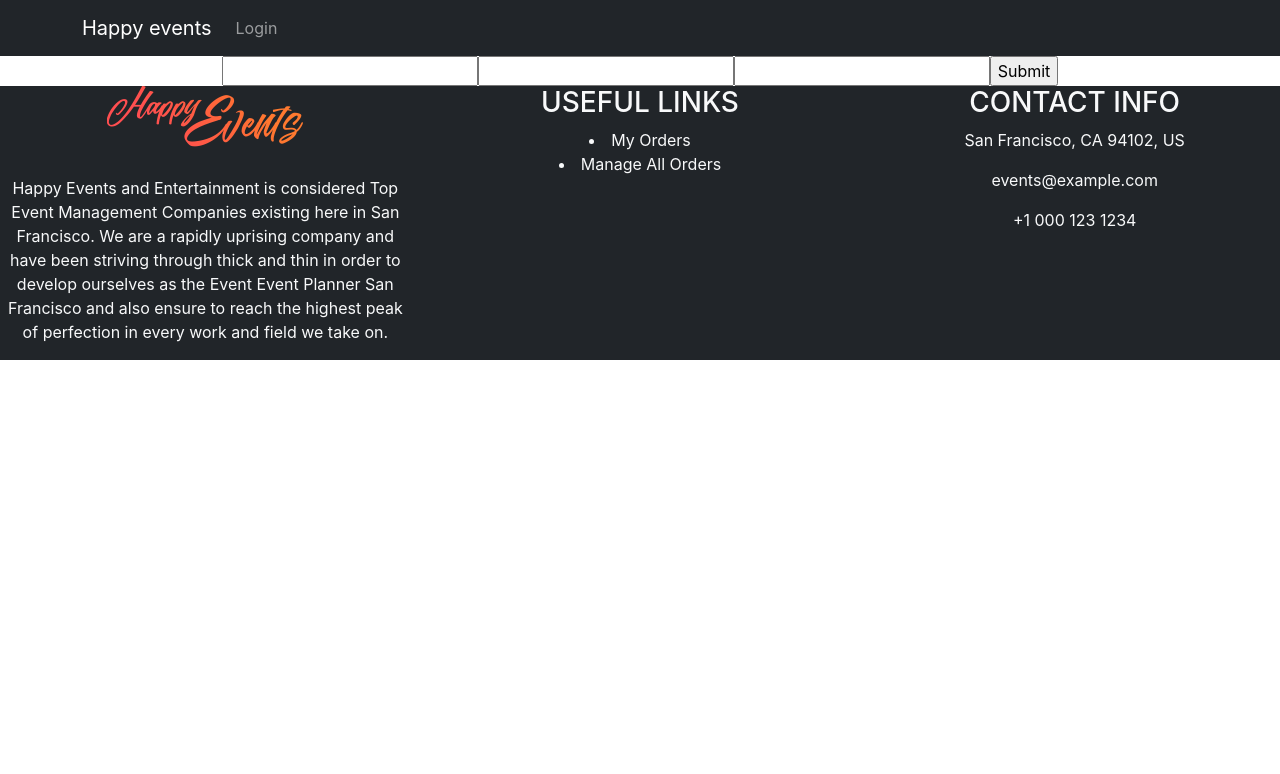
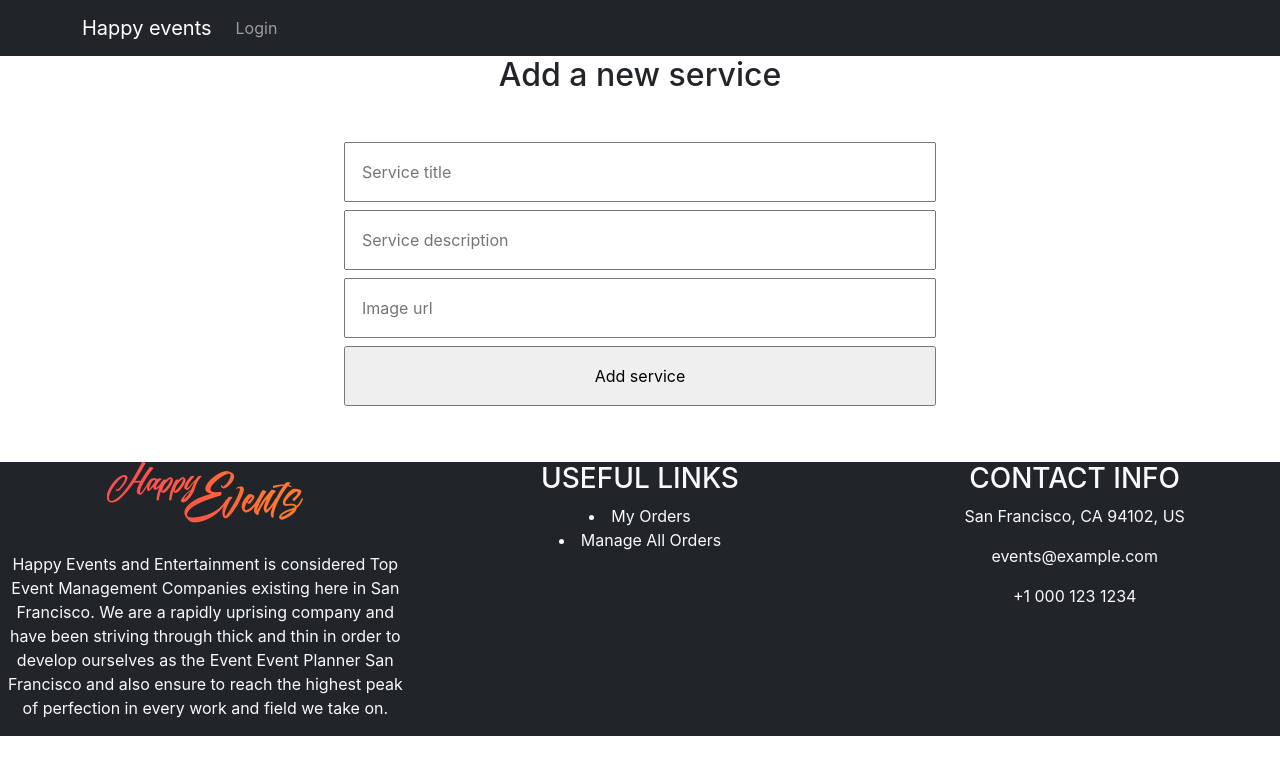
Before and after one commit to i-m-hossain/tourism--website-client-side, a React (Create React App) app: page /services/add in a window 1280 px wide. Shown: the top 774 px of the page. Built offline with nearby package versions, Linux system fonts and the light colour scheme; no server answers.

Commit message:
my orders page added and filterd my orders from orders

```diff
--- a/src/Pages/AddService/AddService.js
+++ b/src/Pages/AddService/AddService.js
@@ -1,17 +1,33 @@
+import axios from 'axios';
 import React from 'react';
 import { useForm } from "react-hook-form";
 
 const AddService = () => {
-    const { register, handleSubmit } = useForm();
-    const onSubmit = data => console.log(data);
+    const { register, handleSubmit,reset } = useForm();
+    const onSubmit = data => {
+        axios.post("https://cryptic-beach-46798.herokuapp.com/services/add", data)
+        .then(res=> {
+            if (res.data.insertedId){
+                alert("A new service is added");
+                reset()
+            }
+
+        })
+    };
+
 
     return (
-        <form onSubmit={handleSubmit(onSubmit)}>
-            <input {...register("firstName", { required: true, maxLength: 20 })} />
-            <input {...register("lastName", { pattern: /^[A-Za-z]+$/i })} />
-            <input type="number" {...register("age", { min: 18, max: 99 })} />
-            <input type="submit" />
-        </form>
+        <div>
+            <h2>Add a new service</h2>
+            <div className="d-flex justify-content-center m-5">
+                <form onSubmit={handleSubmit(onSubmit)} className="d-flex flex-column w-50">
+                    <input {...register("title", { required: true })} className="p-3 mb-2" placeholder="Service title" />
+                    <input {...register("description", { required: true })} className="p-3 mb-2" placeholder="Service description" />
+                    <input {...register("image_url", { required: true })} className="p-3 mb-2" placeholder="Image url" />
+                    <input type="submit" value="Add service" className="p-3 mb-2" />
+                </form>
+            </div>
+        </div>
     );
 };
 
--- a/src/Pages/MyOrders/MyOrders.js
+++ b/src/Pages/MyOrders/MyOrders.js
@@ -1,9 +1,32 @@
-import React from 'react';
+import axios from 'axios';
+import React, { useEffect, useState } from 'react';
+import { Row } from 'react-bootstrap';
+import useAuth from '../../hooks/useAuth';
+import Order from './Order';
 
 const MyOrders = () => {
+    const { user } = useAuth()
+    const [orders, setOrders] = useState([])
+    const [myOrders, setMyOrders] = useState([])
+    useEffect(() => {
+        axios.get('http://localhost:5000/orders')
+            .then(res => {
+                setOrders(res.data)
+            })
+    }, [])
+    useEffect(() => {
+        const myOrders = orders.filter(order => order.userDetails.email === user.email)
+        setMyOrders(myOrders)
+    }, [orders])
+
     return (
         <div>
-            this is myorder
+            <Row md={3} xs={1} className="m-5">
+                {
+                    myOrders.map(order => <Order order={order} key={order._id} ></Order>)
+                }
+            </Row>
+
         </div>
     );
 };
--- /dev/null
+++ b/src/Pages/MyOrders/Order.js
@@ -0,0 +1,23 @@
+import React from 'react';
+import { Card, Col, Row, Button } from 'react-bootstrap';
+
+const Order = ({ order }) => {
+    const {service} =order
+    console.log(order);
+    return (
+        <Col>
+            <Card>
+                <Card.Img variant="top" src={service.img} />
+                <Card.Body>
+                    <Card.Title>{service.title}</Card.Title>
+                    <Card.Text>
+                        {service.description.slice(0,140)}
+                    </Card.Text>
+                    <Button variant="danger">Delete Order</Button>
+                </Card.Body>
+            </Card>
+        </Col>
+    );
+};
+
+export default Order;
--- a/src/Pages/PlaceOrder/PlaceOrder.js
+++ b/src/Pages/PlaceOrder/PlaceOrder.js
@@ -9,13 +9,21 @@ import useCart from '../../hooks/useCart';
 const PlaceOrder = () => {
     const { user } = useAuth()
     const [service, setService] = useState({})
-    const { register, handleSubmit } = useForm();
+    const { register, handleSubmit,reset } = useForm();
     const { id } = useParams()
     useEffect(() => {
         axios.get(`https://cryptic-beach-46798.herokuapp.com/services/${id}`)
             .then(res => setService(res.data))
     }, [])
-    const onSubmit = data => console.log(data);
+    const onSubmit = data => {
+        axios.post("http://localhost:5000/order/add", {userDetails: data, service})
+        .then(res=> {
+            if (res.data.insertedId) {
+                alert("A new service is added");
+                reset()
+            }
+        })
+    };
     return (
         <div>
             <h2>Place Order </h2>
```
